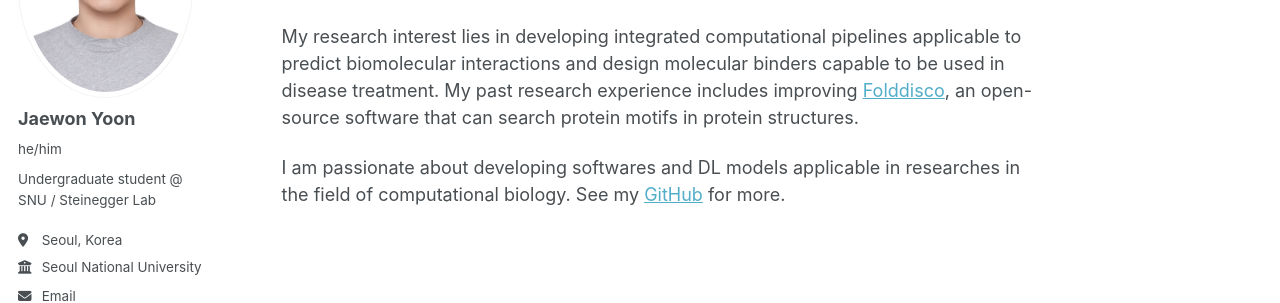
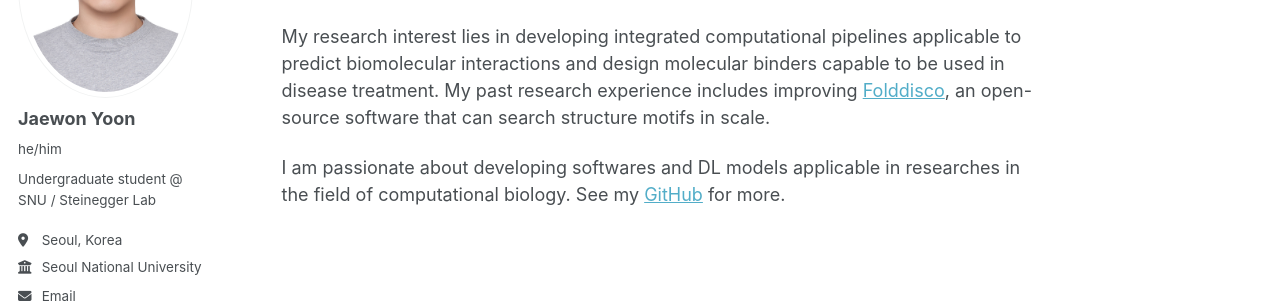
Before and after one commit to jwyoon05/jwyoon05.github.io, a Jekyll site: the page built from _pages/about.md, in a window 1280 px wide. Shown: the part 225-528 px from the top of the page. Built offline with Jekyll 4.4.1, drawn with Linux system fonts in a browser that asks for light colours; some web fonts are replaced; a script bundle is joined from its source files by our own code; library files that are not in the unit come from our copies.

Commit message:
Update research experience description in about.md
Corrected the description of past research experience to specify 'structure motifs in scale'.

```diff
--- a/_pages/about.md
+++ b/_pages/about.md
@@ -9,6 +9,6 @@ redirect_from:
 
 I am an undergraduate student in the [School of Biological Sciences](https://biosci.snu.ac.kr/) at Seoul National University. I am also an undergraduate intern in the [Steinegger Lab](https://steineggerlab.com/en/), advised by Prof. Martin Steinegger.
 
-My research interest lies in developing integrated computational pipelines applicable to predict biomolecular interactions and design molecular binders capable to be used in disease treatment. My past research experience includes improving [Folddisco](https://search.foldseek.com/folddisco), an open-source software that can search protein motifs in protein structures.
+My research interest lies in developing integrated computational pipelines applicable to predict biomolecular interactions and design molecular binders capable to be used in disease treatment. My past research experience includes improving [Folddisco](https://search.foldseek.com/folddisco), an open-source software that can search structure motifs in scale.
 
 I am passionate about developing softwares and DL models applicable in researches in the field of computational biology. See my [GitHub](https://github.com/jwyoon05) for more.
```
